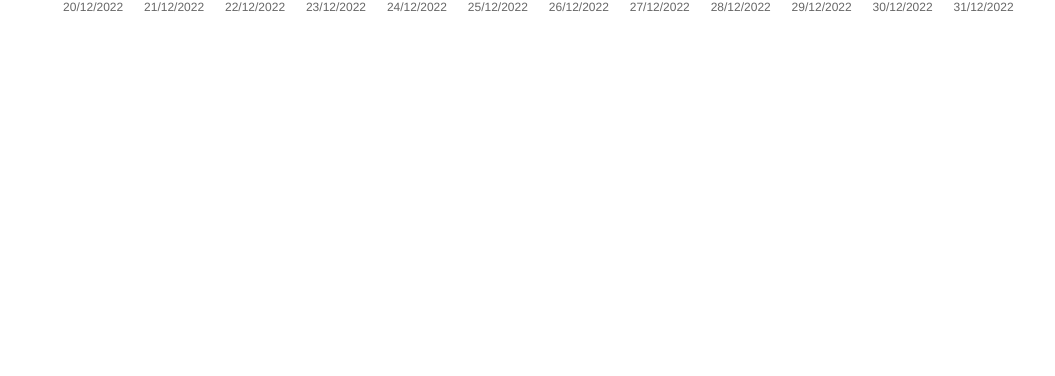
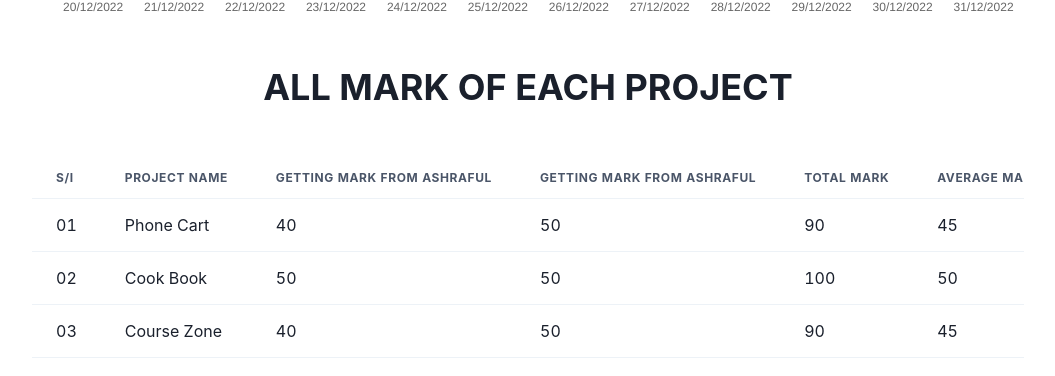
Before and after one commit to mmi-mamun/performance-tracker, a React (Create React App) app: page / in a window 1280 px wide. Shown: the part 1305-1681 px from the top of the page, without its empty margins (112-1167 px from the left). Before the commit the page ends 1347 px from the top, so only its background shows below. Built offline with nearby package versions, Linux system fonts and the light colour scheme.

Commit message:
Project mark for user3 added

```diff
--- a/src/App.tsx
+++ b/src/App.tsx
@@ -5,6 +5,7 @@ import { ChakraProvider } from '@chakra-ui/react';
 import Banner from './components/Banner';
 import User1 from './components/User1';
 import User2 from './components/User2';
+import User3 from './components/User3';
 
 function App() {
   return (
@@ -12,6 +13,7 @@ function App() {
       <Banner></Banner>
       <User1></User1>
       <User2></User2>
+      <User3></User3>
     </ChakraProvider>
   );
 }
--- a/src/components/User3.tsx
+++ b/src/components/User3.tsx
@@ -1,8 +1,74 @@
 import React from 'react'
+import {
+    Box, Card, CardBody, CardHeader, Container, Heading, Stack, StackDivider, Table, TableContainer, Tbody, Td, Text, Th, Thead, Tr,
+} from "@chakra-ui/react";
+import {
+    ArcElement,
+    BarElement,
+    CategoryScale,
+    Chart as ChartJS,
+    Legend,
+    LinearScale,
+    RadialLinearScale,
+    Tooltip,
+} from "chart.js";
+import { Bar, PolarArea } from "react-chartjs-2";
+ChartJS.register(BarElement, CategoryScale, LinearScale, Tooltip, Legend);
+ChartJS.register(RadialLinearScale, ArcElement, Tooltip, Legend);
 
 function User3() {
     return (
-        <div>User3</div>
+        <div>
+            <Heading textTransform="uppercase" py={6} textAlign="center">
+                All mark of each project
+            </Heading>
+            <Container maxW="80%" py={6}>
+                <TableContainer>
+                    <Table>
+                        <Thead>
+                            <Tr>
+                                <Th>S/I</Th>
+                                <Th>Project Name</Th>
+                                <Th>Getting Mark From Ashraful</Th>
+                                <Th>Getting Mark From Ashraful</Th>
+                                <Th>Total Mark</Th>
+                                <Th>Average Mark</Th>
+                                <Th>Feedback</Th>
+                            </Tr>
+                        </Thead>
+                        <Tbody>
+                            <Tr>
+                                <Td>01</Td>
+                                <Td>Phone Cart</Td>
+                                <Td>40</Td>
+                                <Td>50</Td>
+                                <Td>90</Td>
+                                <Td>45</Td>
+                                <Td>Pending</Td>
+                            </Tr>
+                            <Tr>
+                                <Td>02</Td>
+                                <Td>Cook Book</Td>
+                                <Td>50</Td>
+                                <Td>50</Td>
+                                <Td>100</Td>
+                                <Td>50</Td>
+                                <Td>Pending</Td>
+                            </Tr>
+                            <Tr>
+                                <Td>03</Td>
+                                <Td>Course Zone</Td>
+                                <Td>40</Td>
+                                <Td>50</Td>
+                                <Td>90</Td>
+                                <Td>45</Td>
+                                <Td>Pending</Td>
+                            </Tr>
+                        </Tbody>
+                    </Table>
+                </TableContainer>
+            </Container>
+        </div>
     )
 }
 
```
